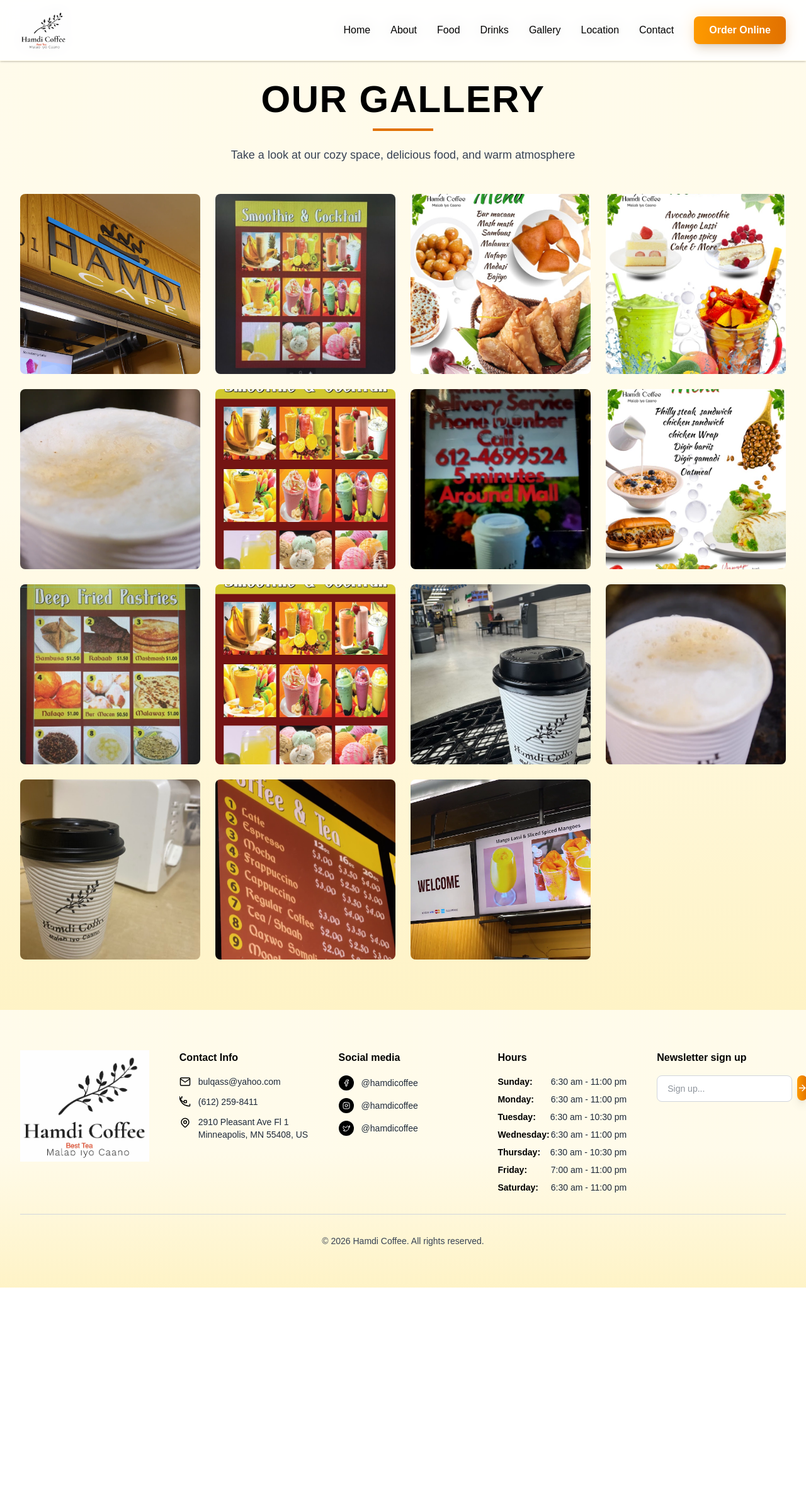
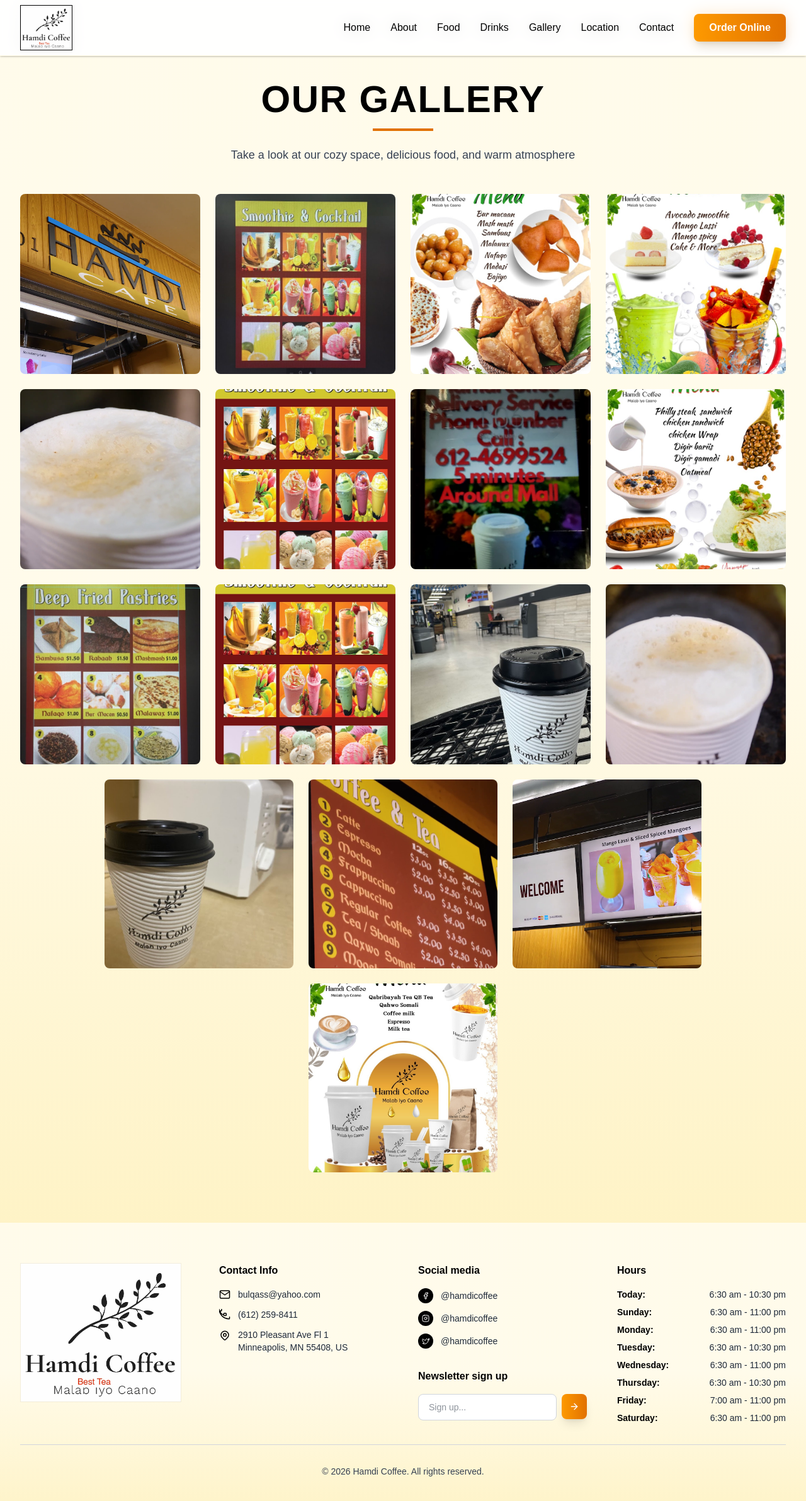
Before and after one commit to Amzad9/coffee, a Next.js app: page /gallery in a window 1280 px wide. Shown: the top 2384 px of the page at 63% size. Before the commit the page ends 2045 px from the top, so only its background shows below. Built offline with nearby package versions, Linux system fonts and the light colour scheme.

Commit message:
ui changes

```diff
--- a/app/about/page.tsx
+++ b/app/about/page.tsx
@@ -60,7 +60,7 @@
             </div>
 
             {/* Image */}
-            <div className="relative rounded-2xl overflow-hidden shadow-xl hover:shadow-2xl transition-all duration-300 transform hover:-translate-y-1 h-full min-h-[500px]">
+            <div className="relative rounded-2xl overflow-hidden shadow-xl hover:shadow-2xl transition-all duration-300 transform hover:-translate-y-1 h-full min-h-[400px]">
               <Image
                 src="/about.png"
                 alt="Hamdi Coffee Interior"
--- a/app/components/Footer.tsx
+++ b/app/components/Footer.tsx
@@ -4,7 +4,7 @@
   return (
     <footer className="bg-linear-to-b relative z-10 from-amber-50 via-amber-50 to-amber-100 py-8 sm:py-12 lg:py-16 px-4 sm:px-6 lg:px-8">
       <div className="container mx-auto">
-        <div className="grid grid-cols-1 sm:grid-cols-2 lg:grid-cols-5 gap-6 sm:gap-8 lg:gap-12 mb-6 sm:mb-8">
+        <div className="grid grid-cols-1 sm:grid-cols-2 lg:grid-cols-4 gap-6 sm:gap-8 lg:gap-12 mb-6 sm:mb-8">
           {/* Brand Section */}
           <div>
             <div className="mb-3 sm:mb-4">
@@ -13,7 +13,7 @@
                 alt="Hamdi Coffee Logo"
                 width={200}
                 height={100}
-                className="h-auto w-48 sm:w-56 md:w-64 object-contain"
+                className="h-auto w-48 sm:w-56 md:w-64 object-contain border border-black/5"
               />
             </div>
           </div>
@@ -109,13 +109,34 @@
                 <a href="#" className="hover:text-amber-700 transition-colors duration-300">@hamdicoffee</a>
               </li>
             </ul>
+
+            {/* Newsletter */}
+            <div className="mt-6 sm:mt-8">
+              <h4 className="font-bold text-black mb-3 sm:mb-4 text-sm sm:text-base">Newsletter sign up</h4>
+              <div className="flex gap-2">
+                <input
+                  type="email"
+                  placeholder="Sign up..."
+                  className="flex-1 px-3 sm:px-4 py-2 sm:py-2.5 rounded-lg border border-gray-300 bg-white text-gray-800 text-xs sm:text-sm focus:outline-none focus:ring-2 focus:ring-amber-500 focus:border-transparent"
+                />
+                <button className="w-8 h-8 sm:w-10 sm:h-10 rounded-lg bg-gradient-to-r from-amber-500 to-amber-600 text-white flex items-center justify-center hover:from-amber-600 hover:to-amber-700 transition-all duration-300 shadow-lg">
+                  <svg width="12" height="12" viewBox="0 0 24 24" fill="none" xmlns="http://www.w3.org/2000/svg" className="sm:w-4 sm:h-4" stroke="currentColor" strokeWidth="2" strokeLinecap="round" strokeLinejoin="round">
+                    <line x1="5" y1="12" x2="19" y2="12" />
+                    <polyline points="12 5 19 12 12 19" />
+                  </svg>
+                </button>
+              </div>
+            </div>
           </div>
 
           {/* Hours */}
           <div>
             <h4 className="font-bold text-black mb-3 sm:mb-4 text-sm sm:text-base">Hours</h4>
             <ul className="space-y-1.5 sm:space-y-2 text-gray-800 text-xs sm:text-sm">
-
+              <li className="flex justify-between">
+                <span className="font-semibold text-black">Today:</span>
+                <span>6:30 am - 10:30 pm</span>
+              </li>
               <li className="flex justify-between">
                 <span className="font-semibold text-black">Sunday:</span>
                 <span>6:30 am - 11:00 pm</span>
@@ -146,24 +167,6 @@
               </li>
             </ul>
           </div>
-
-          {/* Newsletter */}
-          <div>
-            <h4 className="font-bold text-black mb-3 sm:mb-4 text-sm sm:text-base">Newsletter sign up</h4>
-            <div className="flex gap-2">
-              <input
-                type="email"
-                placeholder="Sign up..."
-                className="flex-1 px-3 sm:px-4 py-2 sm:py-2.5 rounded-lg border border-gray-300 bg-white text-gray-800 text-xs sm:text-sm focus:outline-none focus:ring-2 focus:ring-amber-500 focus:border-transparent"
-              />
-              <button className="w-8 h-8 sm:w-10 sm:h-10 rounded-lg bg-gradient-to-r from-amber-500 to-amber-600 text-white flex items-center justify-center hover:from-amber-600 hover:to-amber-700 transition-all duration-300 shadow-lg">
-                <svg width="12" height="12" viewBox="0 0 24 24" fill="none" xmlns="http://www.w3.org/2000/svg" className="sm:w-4 sm:h-4" stroke="currentColor" strokeWidth="2" strokeLinecap="round" strokeLinejoin="round">
-                  <line x1="5" y1="12" x2="19" y2="12" />
-                  <polyline points="12 5 19 12 12 19" />
-                </svg>
-              </button>
-            </div>
-          </div>
         </div>
 
         {/* Copyright */}
--- a/app/components/Header.tsx
+++ b/app/components/Header.tsx
@@ -8,15 +8,15 @@
   const [isMobileMenuOpen, setIsMobileMenuOpen] = useState(false);
 
   return (
-    <header className="fixed z-50 w-full px-4 sm:px-6 lg:px-8 py-2 sm:py-4 bg-white/80 backdrop-blur-md border-b border-amber-100/50 shadow-sm">
+    <header className="fixed z-50 w-full px-4 sm:px-6 lg:px-8 py-0 sm:py-2 bg-white/80 backdrop-blur-md border-b border-amber-100/50 shadow-sm">
       <nav className="container mx-auto flex items-center justify-between">
         <Link href="/" className="flex items-center">
           <Image
             src="/logo.png"
             alt="Hamdi Coffee Logo"
-            width={200}
+            width={210}
             height={60}
-            className="h-16 sm:h-20 md:h-16 w-auto object-contain"
+            className="h-16 sm:h-20 md:h-18 w-auto object-contain border border-black"
             priority
           />
         </Link>
--- a/app/components/Reviews.tsx
+++ b/app/components/Reviews.tsx
@@ -7,12 +7,12 @@
     {
       name: "Mohaa Y.",
       source: "Google",
-      text: "There's nothing like a good cup of Hamdi coffee☕ to get you going in the morning.",
+      text: "There's nothing like a good cup of Hamdi coffee to get you going in the morning.",
     },
     {
       name: "Yussuf T.",
       source: "Google",
-      text: "Best Somali tea 🫖 and American coffee ☕️ I really like this place and also enjoy their canbulo,Samusa,cakes and drinks🥰 the Business owners and their Employees are friendly people.",
+      text: "Best Somali tea and American coffee I really like this place and also enjoy their canbulo,Samusa,cakes and drinks the Business owners and their Employees are friendly people.",
     },
     {
       name: "Abdikafi I.",
@@ -32,10 +32,8 @@
           <p className="text-base sm:text-lg text-gray-700 max-w-2xl mx-auto mb-8">
             See what our customers are saying about us
           </p>
-
         </div>
 
-        {/* Reviews grid */}
         <div className="grid grid-cols-1 md:grid-cols-2 lg:grid-cols-3 gap-6 sm:gap-8">
           {reviews.map((review, index) => (
             <div
--- a/app/components/Testimonials.tsx
+++ b/app/components/Testimonials.tsx
@@ -2,7 +2,6 @@
 
 interface Testimonial {
   name: string;
-  source: string;
   quote: string;
   image: string;
 }
--- a/app/gallery/page.tsx
+++ b/app/gallery/page.tsx
@@ -25,6 +25,7 @@
     { id: 13, src: "/gallary/image13.jpg", alt: "Hamdi Coffee Gallery Image 13" },
     { id: 14, src: "/gallary/image14.png", alt: "Hamdi Coffee Gallery Image 14" },
     { id: 15, src: "/gallary/image15.png", alt: "Hamdi Coffee Gallery Image 15" },
+    { id: 16, src: "/menu/image (17).png", alt: "Hamdi Coffee Gallery Image 16" },
   ];
 
   return (
@@ -44,8 +45,8 @@
           </div>
 
           {/* Gallery Grid */}
-          <div className="grid grid-cols-2 sm:grid-cols-3 lg:grid-cols-4 gap-4 sm:gap-6">
-            {galleryImages.map((image) => (
+          <div className="grid grid-cols-2 sm:grid-cols-3 lg:grid-cols-4 gap-4 sm:gap-6 mb-4 sm:mb-6">
+            {galleryImages.slice(0, 12).map((image) => (
               <div
                 key={image.id}
                 className="relative aspect-square overflow-hidden rounded-lg cursor-pointer group hover:scale-105 transition-transform duration-300"
@@ -58,6 +59,26 @@
                   fill
                   className="object-cover"
                   sizes="(max-width: 640px) 50vw, (max-width: 1024px) 33vw, 25vw"
+                />
+              </div>
+            ))}
+          </div>
+
+          {/* Last 4 images centered */}
+          <div className="flex justify-center gap-4 sm:gap-6 flex-wrap">
+            {galleryImages.slice(12, 16).map((image) => (
+              <div
+                key={image.id}
+                className="relative aspect-square w-full max-w-[200px] sm:max-w-[250px] lg:max-w-[300px] overflow-hidden rounded-lg cursor-pointer group hover:scale-105 transition-transform duration-300"
+                onClick={() => setSelectedImage(image.id)}
+              >
+                <div className="absolute inset-0 bg-linear-to-t from-black/50 to-transparent opacity-0 group-hover:opacity-100 transition-opacity duration-300 z-10"></div>
+                <Image
+                  src={image.src}
+                  alt={image.alt}
+                  fill
+                  className="object-cover"
+                  sizes="(max-width: 640px) 200px, (max-width: 1024px) 250px, 300px"
                 />
               </div>
             ))}
--- a/app/location/page.tsx
+++ b/app/location/page.tsx
@@ -42,7 +42,7 @@
         </section>
 
         {/* Main Content Section */}
-        <section className="py-16 sm:py-20 lg:py-24 px-4 sm:px-6 lg:px-8">
+        <section className="py-12 px-4 sm:px-6 lg:px-8">
           <div className="max-w-7xl mx-auto">
             <div className="grid grid-cols-1 lg:grid-cols-2 gap-8 lg:gap-12">
 
@@ -61,7 +61,7 @@
                   </div>
 
                   {/* Map Container */}
-                  <div className="relative h-[400px] w-full">
+                  <div className="relative h-[360px] w-full">
                     <iframe
                       src="https://www.google.com/maps/embed?pb=!1m18!1m12!1m3!1d2827.720441039585!2d-93.282551684464!3d44.951674479098!2m3!1f0!2f0!3f0!3m2!1i1024!2i768!4f13.1!3m3!1m2!1s0x87f628c123456789%3A0x123456789abcdef!2s2910%20Pleasant%20Ave%20Fl%201%2C%20Minneapolis%2C%20MN%2055408!5e0!3m2!1sen!2sus!4v1620000000000!5m2!1sen!2sus"
                       width="100%"
--- a/app/page.tsx
+++ b/app/page.tsx
@@ -14,21 +14,18 @@
   const testimonials = [
     {
       name: "Ahmed M.",
-      source: "Google",
       quote:
         "Best Somali Shaah and Samosa's I've had in MN. Definitely a local hidden gem. Very affordable and quick service! Do yourself a favor and give them a try!",
       image: "/test1.png",
     },
     {
       name: "Yussuf T.",
-      source: "Google",
       quote:
         "Best Somali tea and American coffee I really like this place and also enjoy their canbulo,Samusa,cakes and drinks the Business owners and their Employees are friendly people.",
       image: "/test2.png",
     },
     {
       name: "Amina H.",
-      source: "Google",
       quote:
         "Maansha allah everything is amazing service food. I'm so happy and I'm glad to see everyone same way keep doing it. What are you doing? Thank you guys.",
       image: "/test3.png",
```
Also changed, not shown: app/components/TrustedSection.tsx (+7 -56 lines), public/features.png (added), public/map.png (added).
